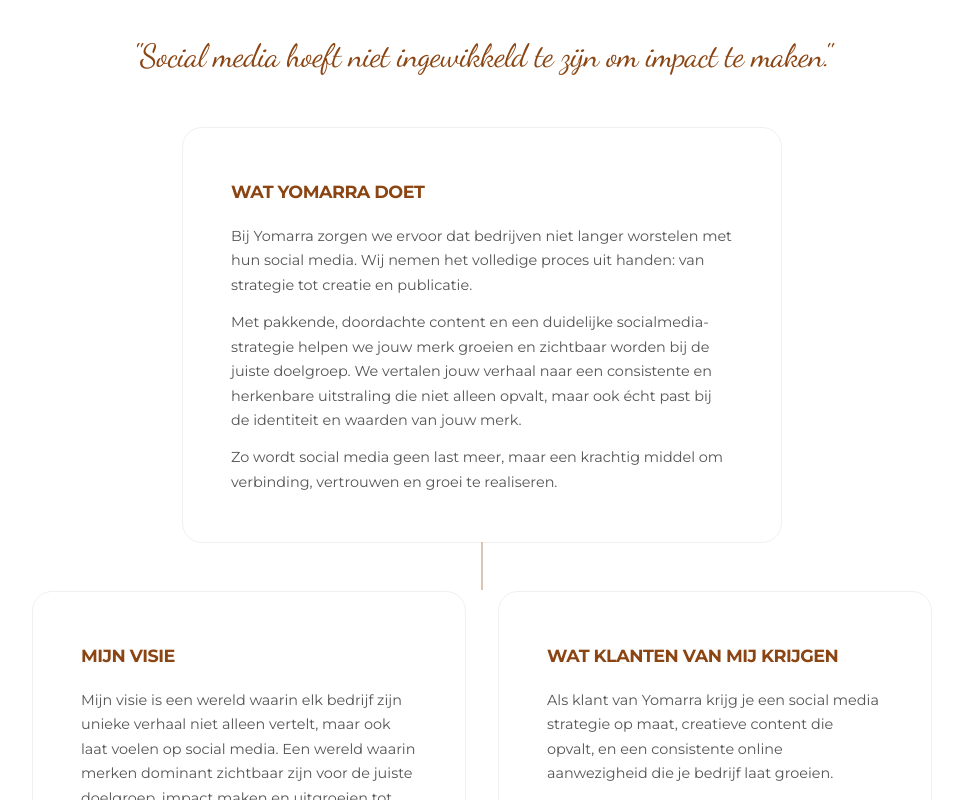
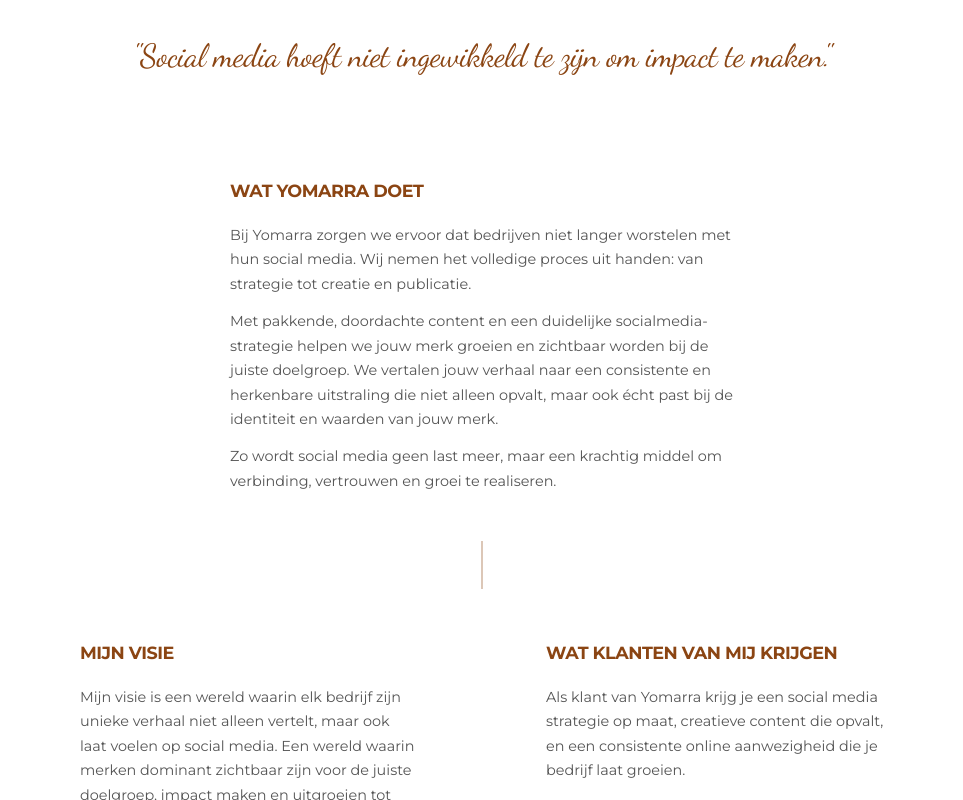
Before and after one commit to AngeloKoranteng/yomarra, a Next.js app: page / in a window 1280 px wide. Shown: the part 1200-2000 px from the top of the page, without its empty margins (158-1121 px from the left). Built offline with nearby package versions, Linux system fonts and the light colour scheme.

Commit message:
Service-card achtergrond en rand verwijderd, geen grijze vak meer

```diff
--- a/src/app/globals.css
+++ b/src/app/globals.css
@@ -425,16 +425,16 @@
 
 /* Content Cards */
 .content-card, .service-card, .contact-box {
-  background-color: var(--white);
-  padding: 3rem;
-  border-radius: 20px; /* Softer corners */
+  background: none;
+  padding: 0;
+  border-radius: 0;
   box-shadow: none;
-  border: 1px solid #F0F0F0; /* Clean border instead of shadow */
+  border: none;
   transition: border-color 0.3s ease;
 }
 
 .content-card:hover, .service-card:hover {
-  border-color: var(--primary-color);
+  border-color: transparent;
 }
 
 .intro-text {
```
